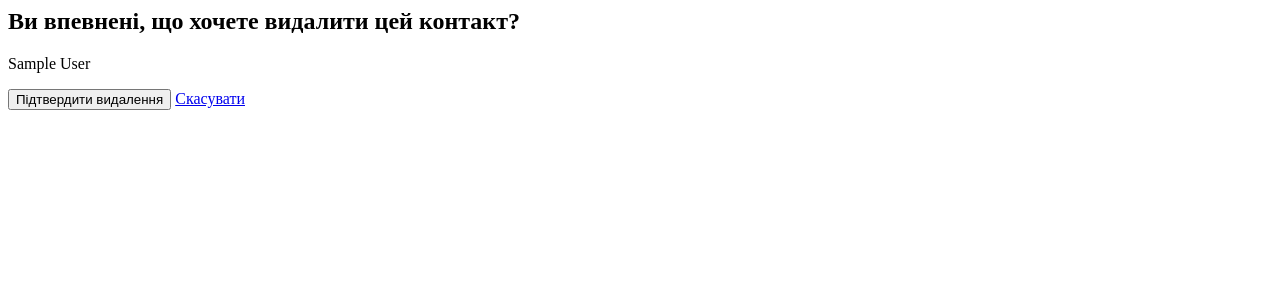
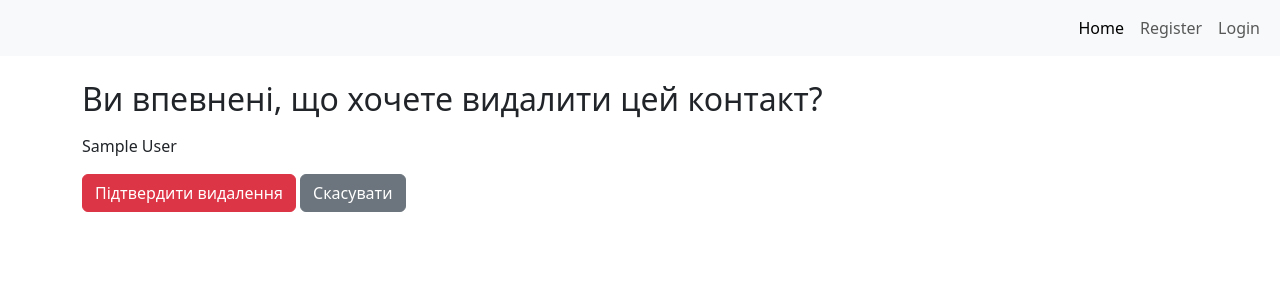
Before and after one commit to m1hanch/Personal-assistant, a Django app: template personal_assistant/addressbook/templates/addressbook/confirm_delete.html in a window 1280 px wide. Shown: the top 300 px of the page. Run offline with Django 3.2, Linux system fonts and the light colour scheme; the template is opened without the code that fills it: most values are stand-ins (such as "Sample title", 1, 10 or a date in 2020).

Commit message:
small improvements

```diff
--- a/personal_assistant/addressbook/templates/addressbook/confirm_delete.html
+++ b/personal_assistant/addressbook/templates/addressbook/confirm_delete.html
@@ -1,9 +1,13 @@
-{% block content %}
-  <h2>Ви впевнені, що хочете видалити цей контакт?</h2>
-  <p>{{ contact.full_name }}</p>
-  <form method="post" action="{% url 'addressbook:delete_contact' contact.id %}">
-    {% csrf_token %}
-    <button type="submit" class="btn btn-danger">Підтвердити видалення</button>
-    <a href="{% url 'addressbook:index' %}" class="btn btn-secondary">Скасувати</a>
-  </form>
+{% extends "addressbook/base.html" %}
+
+{% block body %}
+<div class="container mt-4">
+    <h2 class="mb-3">Ви впевнені, що хочете видалити цей контакт?</h2>
+    <p>{{ contact.full_name }}</p>
+    <form method="post" action="{% url 'addressbook:delete_contact' contact.id %}" class="mb-3">
+        {% csrf_token %}
+        <button type="submit" class="btn btn-danger">Підтвердити видалення</button>
+        <a href="{% url 'addressbook:index' %}" class="btn btn-secondary">Скасувати</a>
+    </form>
+</div>
 {% endblock %}
--- a/personal_assistant/addressbook/templates/addressbook/index.html
+++ b/personal_assistant/addressbook/templates/addressbook/index.html
@@ -17,6 +17,7 @@
                 </div>
             </div>
         </form>
+        <form method="get" action="{% url 'addressbook:index' %}">
             <label for="days">Days to birthday:</label>
             <input type="number" name="days" id="days">
             <button class="btn btn-outline-info" type="submit" style="color:black; margin-bottom: 5px">Search</button>
```
